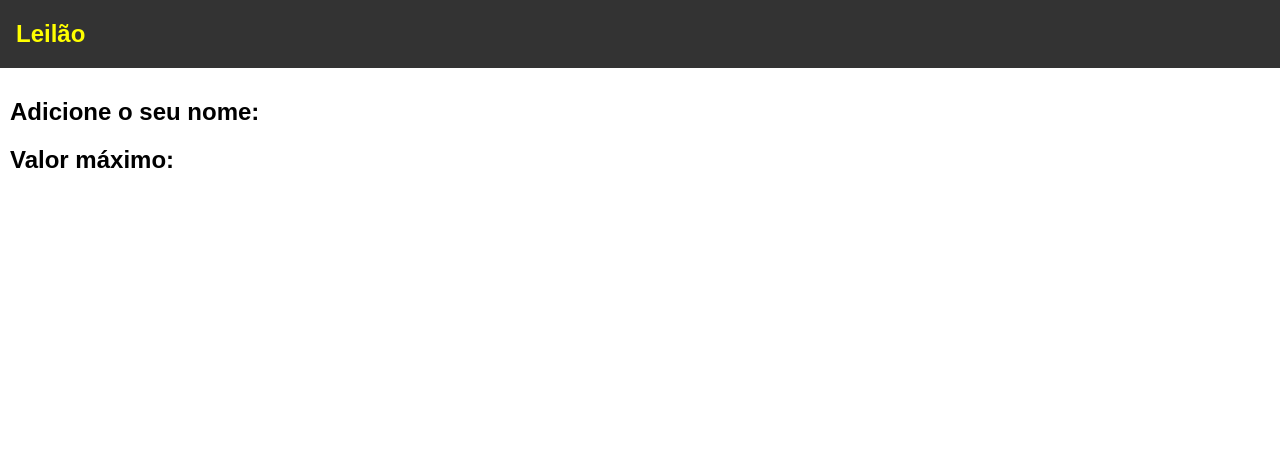
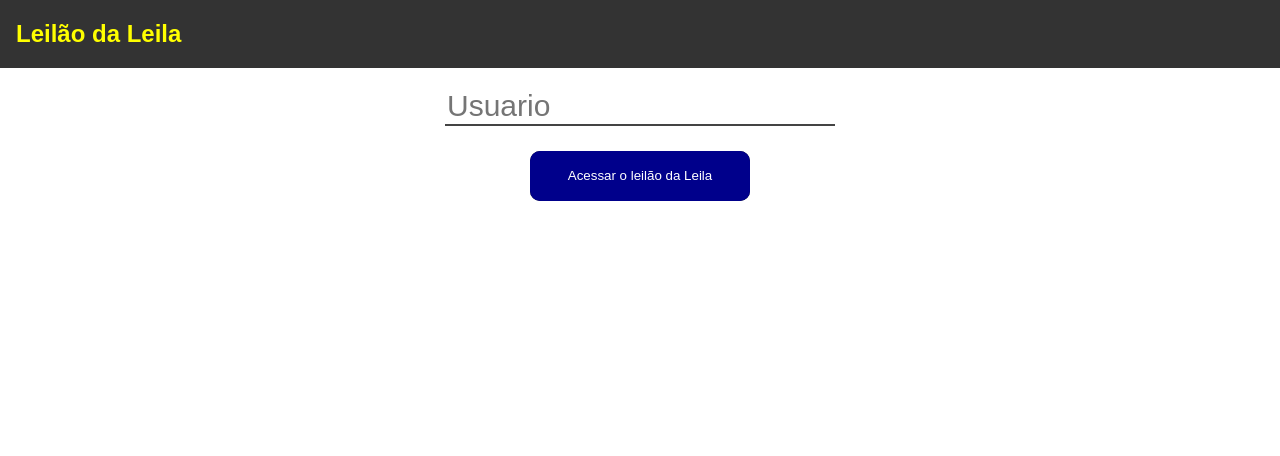
Before and after one commit to ieleny/TDDPhp, a PHP site: template app/src/Domain/View/Leilao/LeilaoView.php in a window 1280 px wide. Shown: the top 456 px of the page. Run offline with PHP 8.4, Linux system fonts and the light colour scheme; the template is opened without the code that fills it, so the values that code supplies are empty.

Commit message:
feature: Add button and input

```diff
--- a/app/src/Domain/View/Leilao/LeilaoView.php
+++ b/app/src/Domain/View/Leilao/LeilaoView.php
@@ -2,21 +2,31 @@
 <html lang="pt-br">
 
 <head>
-    <title>Leilao</title>
+    <title>Leilao da Leila</title>
     <meta charset="utf-8">
     <meta name="viewport" content="width=device-width, initial-scale=1">
-    <link rel="stylesheet" type="text/css" href="public/assets/Leilao.css" />
+    <link rel="stylesheet" type="text/css" href="public/assets/css/Leilao.css" />
+    <link rel="stylesheet" type="text/css" href="public/assets/css/Input.css" />
+    <link rel="stylesheet" type="text/css" href="public/assets/css/Button.css" />
 </head>
 
 <body>
     <div class="topnav">
         <h2 class="topnav text">
-            Leilão
+            Leilão da Leila
         </h2>
     </div>
     <div class="content">
-        <h2> Adicione o seu nome:</h2>
-        <h2> Valor máximo:</h2>
+        <form>
+            <div class="bloco">
+                <input placeholder="Usuario" id="username" class="form-control">
+                <div class="floater"></div>
+            </div>
+
+            <div class="bloco">
+                <button class="glow-on-hover" type="submit">Acessar o leilão da Leila</button>
+            </div>
+        </form>
     </div>
     <div class="footer">
         <p>Desenvolvido por Ieleny</p>
```
Also changed, not shown: app/src/index.php (added, +8 -0 lines), 1 other file.
